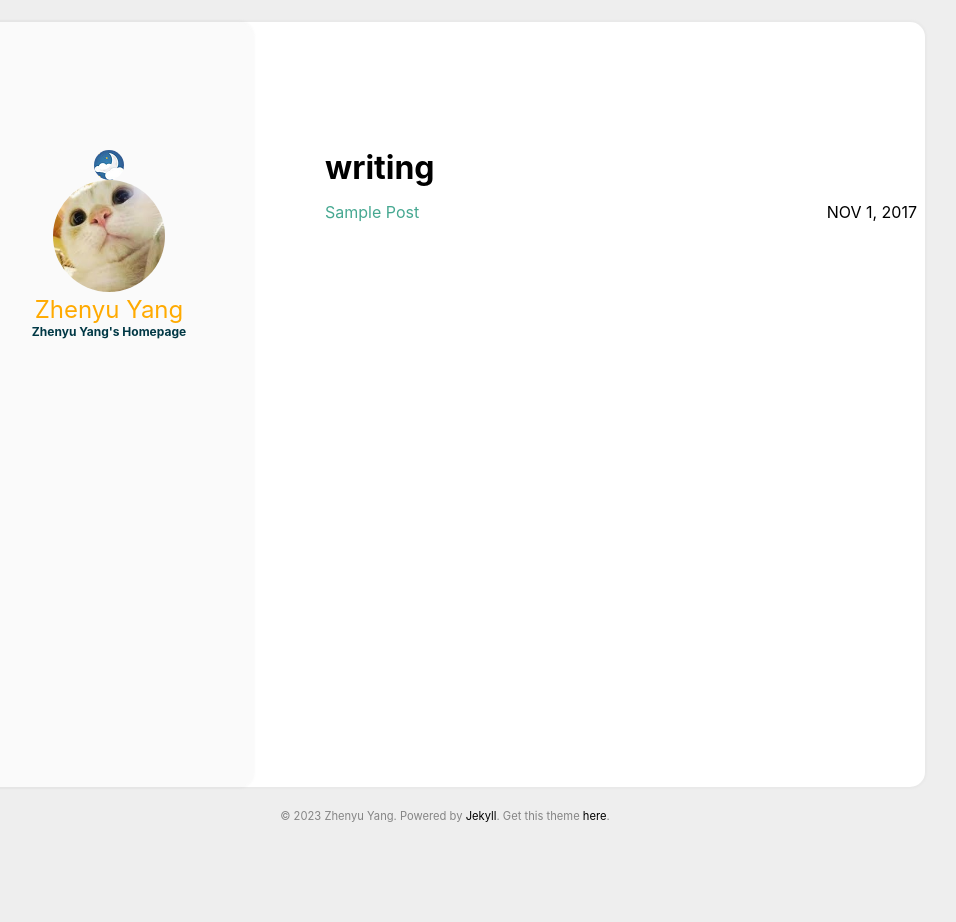
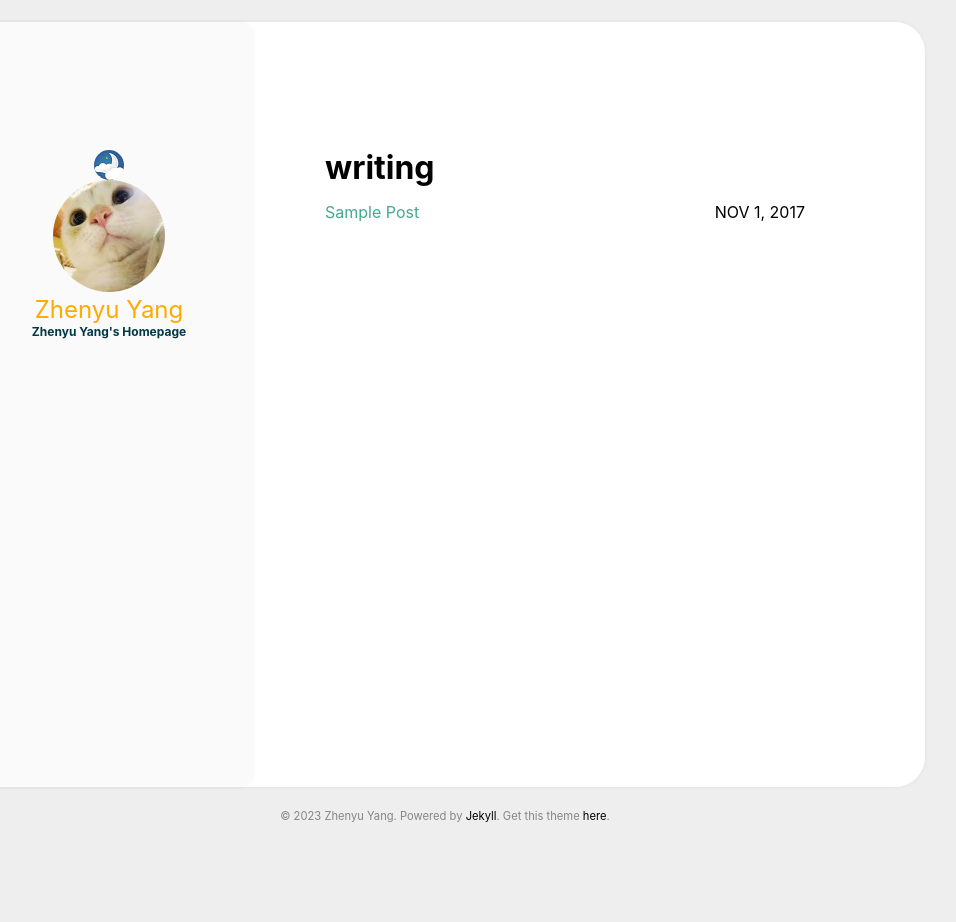
Before and after one commit to ZhenyuYangMQ/ZhenyuYangMQ.github.io, a Jekyll site: the page built from categories/writing.html, in a window 1280 px wide. Shown: the whole page, without its empty margins (195-1151 px from the left). Built offline with Jekyll 4.4.1, drawn with Linux system fonts in a browser that asks for light colours.

Commit message:
Update main.scss

```diff
--- a/assets/css/main.scss
+++ b/assets/css/main.scss
@@ -143,7 +143,7 @@ img {
     background: var(--content_bg);
     position: relative;
     min-height: 85%;
-    border-radius: 15px;
+    border-radius: 30px;
     box-shadow: 0 0 2px 2px var(--shadow_color);
     padding-bottom: 2rem;
 
@@ -242,7 +242,7 @@ img {
     }
 
     @include breakpoint(medium) {
-        max-width: 50rem;
+        max-width: 30rem;
         margin-top: 5rem;
     }
 
```
